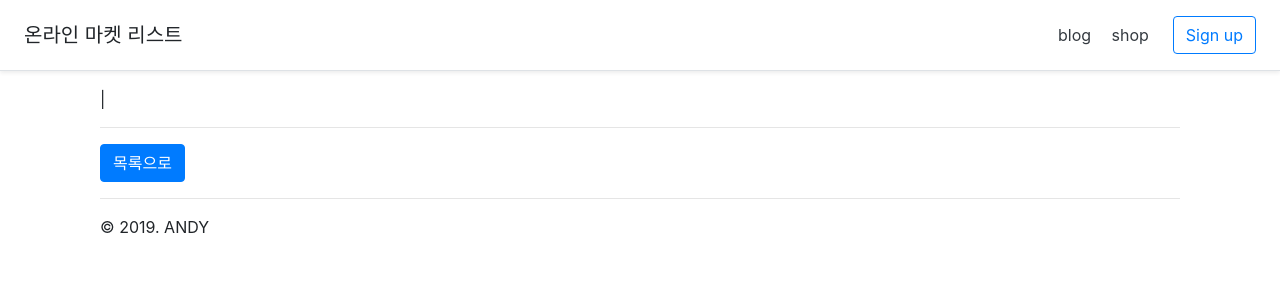
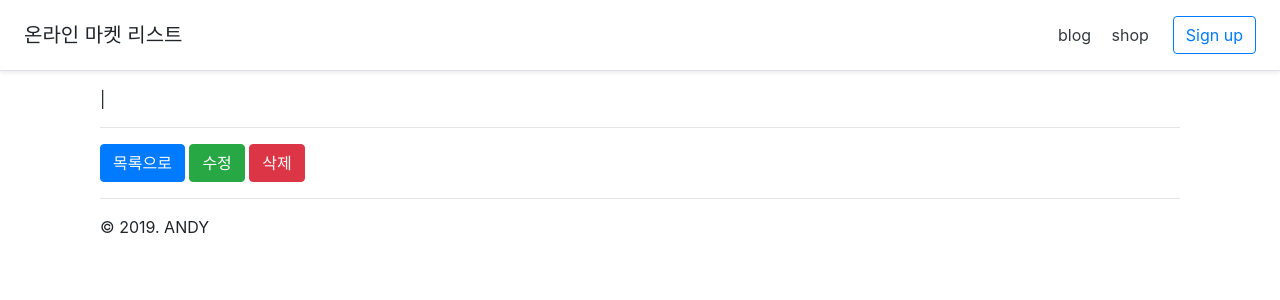
Before and after one commit to jovenus/hello_django, a Django app: template shop/templates/shop/shop_detail.html in a window 1280 px wide. Shown: the top 300 px of the page. Run offline with Django 3.2, Linux system fonts and the light colour scheme; the template is opened without the code that fills it, so the values that code supplies are empty; some libraries are stand-ins or nearby versions.

Commit message:
shop앱 내에 목록/new/edit 링크 추가

```diff
--- a/shop/templates/shop/shop_detail.html
+++ b/shop/templates/shop/shop_detail.html
@@ -14,6 +14,8 @@
 
         <hr/>
         <a href="/shop/" class="btn btn-primary">목록으로</a>
+        <a href="/shop/{{ shop.id }}/edit/" class="btn btn-success">수정</a>
+        <a href="/shop/{{ shop.id }}/del/" class="btn btn-danger">삭제</a>
     </div>
 </div>
 
--- a/shop/templates/shop/shop_list.html
+++ b/shop/templates/shop/shop_list.html
@@ -33,5 +33,8 @@
                 </div>
             {%endfor %}
         </div>
+
+        <a href="/shop/new/" class="btn btn-primary">새 가게 등록</a>
     </div>
+
     {% endblock %}
```
